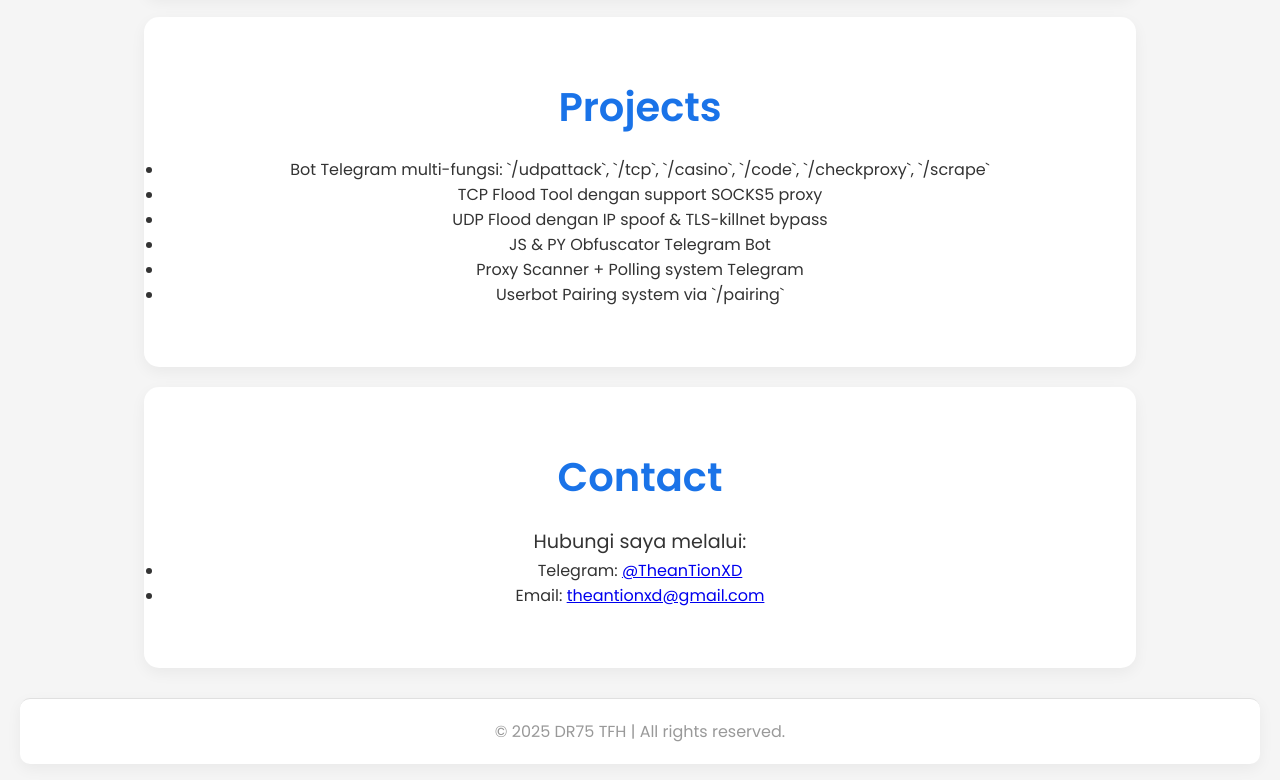
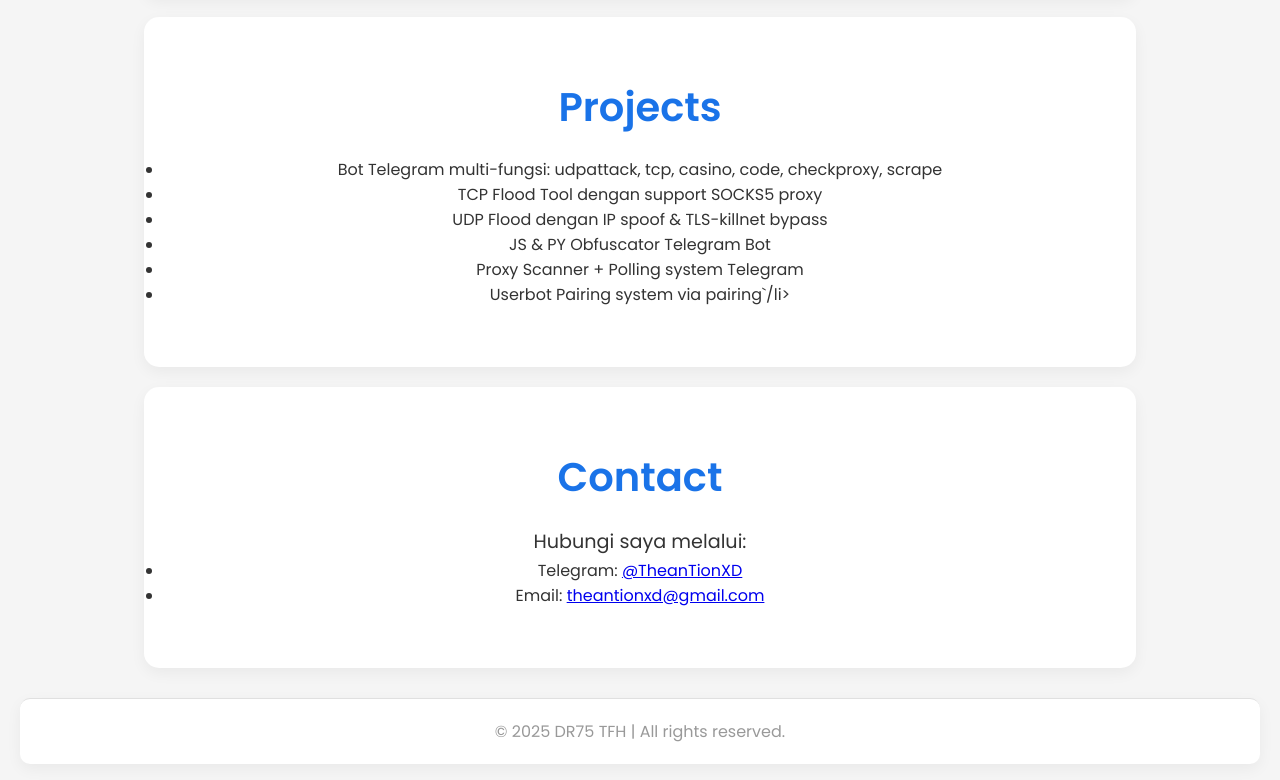
Before and after one commit to TheanAnakBaik/theananakbaik.github.io, a website: page index.html in a window 1280 px wide. Shown: the part 1260-2040 px from the top of the page. Drawn offline with Linux system fonts and the light colour scheme.

Commit message:
Update index.html

```diff
--- a/index.html
+++ b/index.html
@@ -11,7 +11,7 @@
 
   <!-- Audio background -->
   <audio id="background-music" autoplay loop>
-    <source src="music1.mp3" type="audio/mpeg">
+    <source src="music.mp3" type="audio/mpeg">
     Your browser does not support the audio element.
   </audio>
 
@@ -68,12 +68,12 @@
   <section id="projects" class="section">
     <h2>Projects</h2>
     <ul>
-      <li>Bot Telegram multi-fungsi: `/udpattack`, `/tcp`, `/casino`, `/code`, `/checkproxy`, `/scrape`</li>
+      <li>Bot Telegram multi-fungsi: udpattack, tcp, casino, code, checkproxy, scrape</li>
       <li>TCP Flood Tool dengan support SOCKS5 proxy</li>
       <li>UDP Flood dengan IP spoof & TLS-killnet bypass</li>
       <li>JS & PY Obfuscator Telegram Bot</li>
       <li>Proxy Scanner + Polling system Telegram</li>
-      <li>Userbot Pairing system via `/pairing`</li>
+      <li>Userbot Pairing system via pairing`/li>
     </ul>
   </section>
 
```
